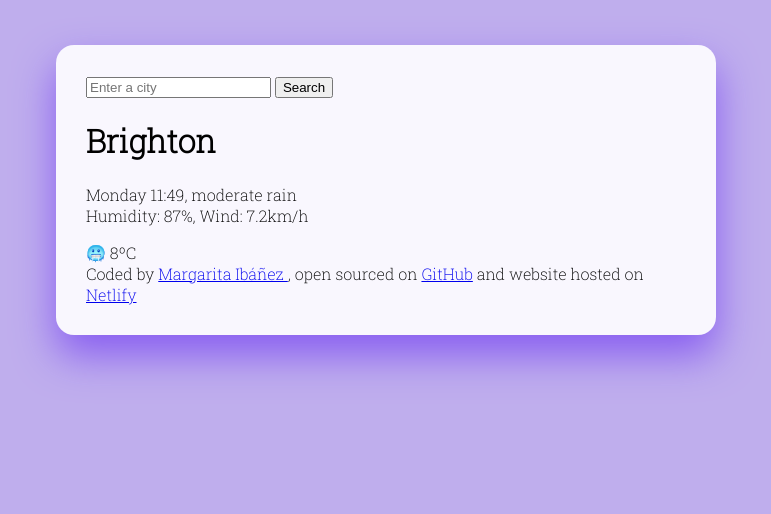
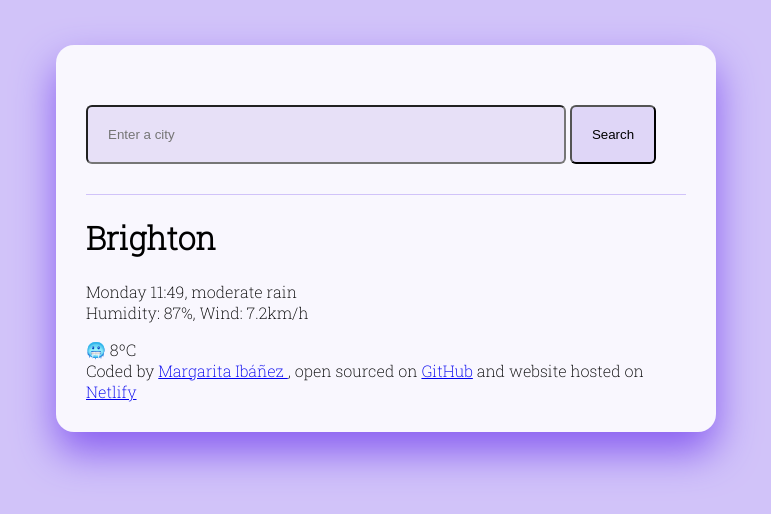
Before and after one commit to Margarita827/Week-7, a plain HTML site: page index.html in a window 1280 px wide. Shown: the whole page, without its empty margins (254-1025 px from the left). Drawn offline with Linux system fonts and the light colour scheme.

Commit message:
search stylized

```diff
--- a/index.html
+++ b/index.html
@@ -4,17 +4,25 @@
     <meta charset="UTF-8" />
     <meta name="viewport" content="width=device-width, initial-scale=1.0" />
     <link rel="stylesheet" href="style.css" />
-<link rel="preconnect" href="https://fonts.googleapis.com">
-<link rel="preconnect" href="https://fonts.gstatic.com" crossorigin>
-<link href="https://fonts.googleapis.com/css2?family=Kanit:ital,wght@0,200;0,300;0,400;1,200&family=Roboto+Slab:wght@200&display=swap" rel="stylesheet">
+    <link rel="preconnect" href="https://fonts.googleapis.com" />
+    <link rel="preconnect" href="https://fonts.gstatic.com" crossorigin />
+    <link
+      href="https://fonts.googleapis.com/css2?family=Kanit:ital,wght@0,200;0,300;0,400;1,200&family=Roboto+Slab:wght@200&display=swap"
+      rel="stylesheet"
+    />
     <title>Meteo app</title>
   </head>
   <body>
     <div class="weather-app">
       <header>
-      <form>
-        <input type="search" placeholder="Enter a city" required />
-        <input type="submit" value="Search" />
+        <form class="search-form">
+          <input
+            type="search"
+            placeholder="Enter a city"
+            required
+            class="search-city"
+          />
+          <input type="submit" value="Search" class="search-button" />
         </form>
       </header>
       <main>
@@ -38,7 +46,9 @@
           >GitHub</a
         >
         and website hosted on
-      <a href="https://meteo-app-week7.netlify.app/" target="_blank">Netlify</a>
+        <a href="https://meteo-app-week7.netlify.app/" target="_blank"
+          >Netlify</a
+        >
       </footer>
     </div>
   </body>
--- a/style.css
+++ b/style.css
@@ -1,7 +1,12 @@
 body {
-  background-color: #bfaeed;
+  background-color: #d1c3f9;
   font-family: "Kanit", sans-serif;
   font-family: "Roboto Slab", serif;
+}
+
+header {
+  border-bottom: 1px solid #d1c3f9;
+  padding: 30px 0;
 }
 
 .weather-app {
@@ -12,3 +17,17 @@ body {
   padding: 30px;
   border-radius: 18px;
 }
+
+.search-city {
+  background-color: #e7e0f7;
+  border-radius: 6px;
+  width: 80%;
+  padding: 20px;
+}
+
+.search-button {
+  background: #dfd6f7;
+  padding: 20px;
+  border-radius: 6px;
+  color: black;
+}
```
Lines whose indentation alone changed are shown as unchanged.
